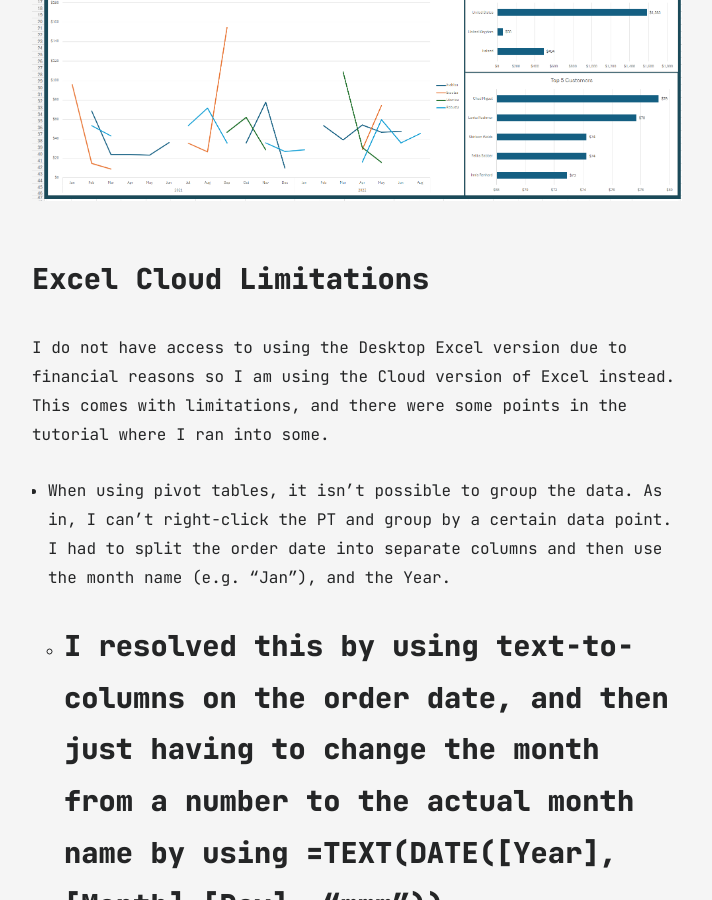
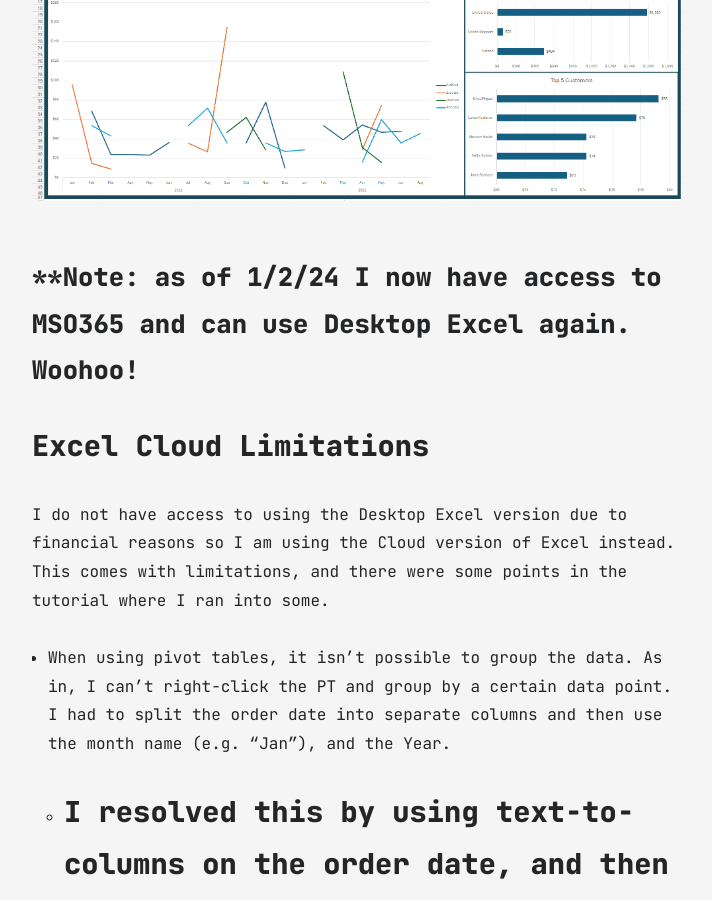
Before and after one commit to ouchmode/Portfolio, a Jekyll site: the page built from all_collections/_posts/2024-11-28-coffee-sales-dashboard.md, in a window 1280 px wide and 900 px high, scrolled down 1322 px. Shown: the whole window, without its empty margins (283-995 px from the left). Built offline with Jekyll 4.4.1, drawn with Linux system fonts in a browser that asks for light colours.

Commit message:
updated the description a bit to mention I'm able to use desktop excel now.

```diff
--- a/all_collections/_posts/2024-11-28-coffee-sales-dashboard.md
+++ b/all_collections/_posts/2024-11-28-coffee-sales-dashboard.md
@@ -20,6 +20,8 @@ Project led by Mo Chen on YouTube: See [here](https://www.youtube.com/watch?v=m1
 
 ![Coffee Sales Dashboard Filtered](../../img/dashboard_filtered.png)
 
+
+### **Note: as of 1/2/24 I now have access to MSO365 and can use Desktop Excel again. Woohoo!
 ## **Excel Cloud Limitations**
 I do not have access to using the Desktop Excel version due to financial reasons so I am using the Cloud version of Excel instead. This comes with limitations, and there were some points in the tutorial where I ran into some.
 - When using pivot tables, it isn't possible to group the data. As in, I can't right-click the PT and group by a certain data point. I had to split the order date into separate columns and then use the month name (e.g. "Jan"), and the Year.
```
